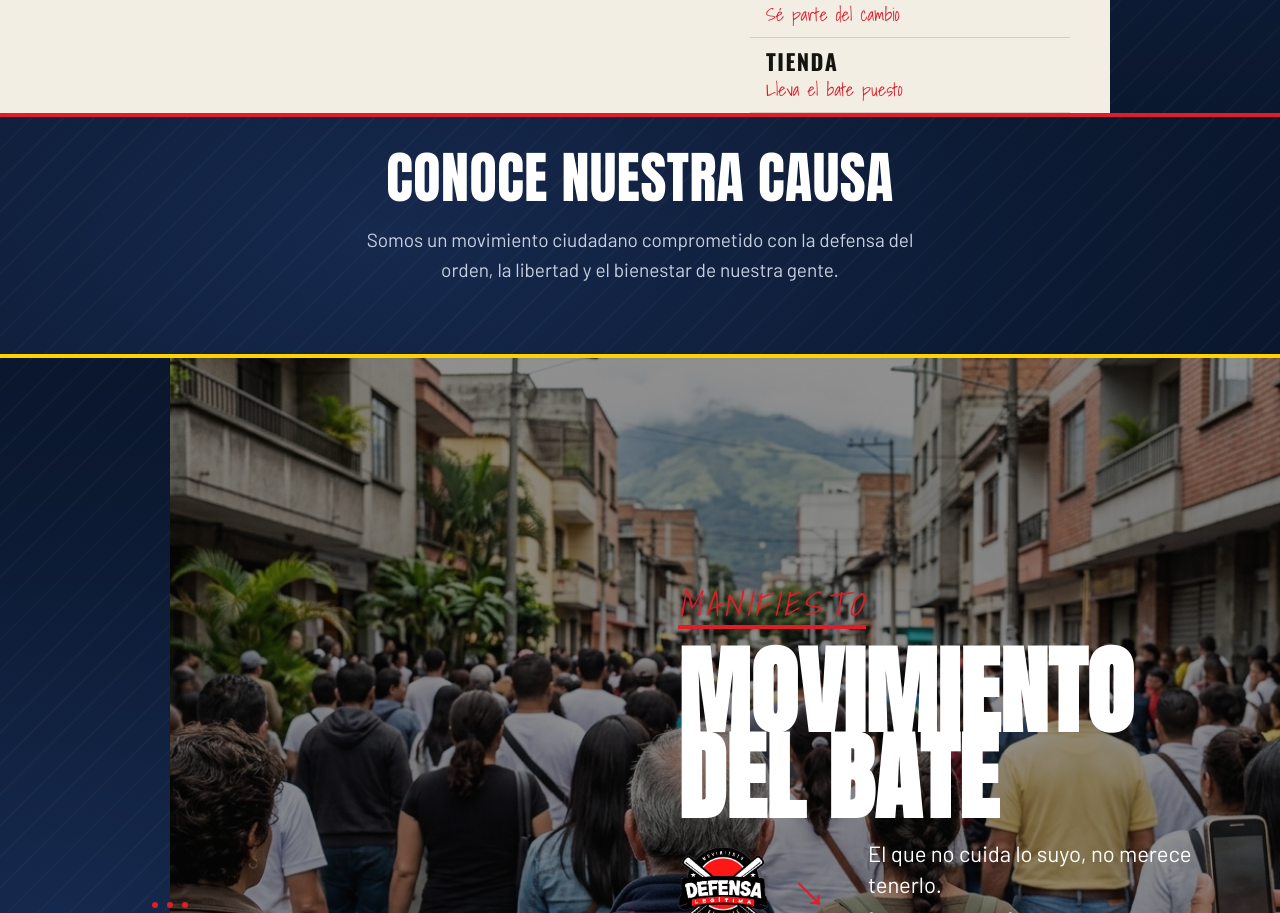
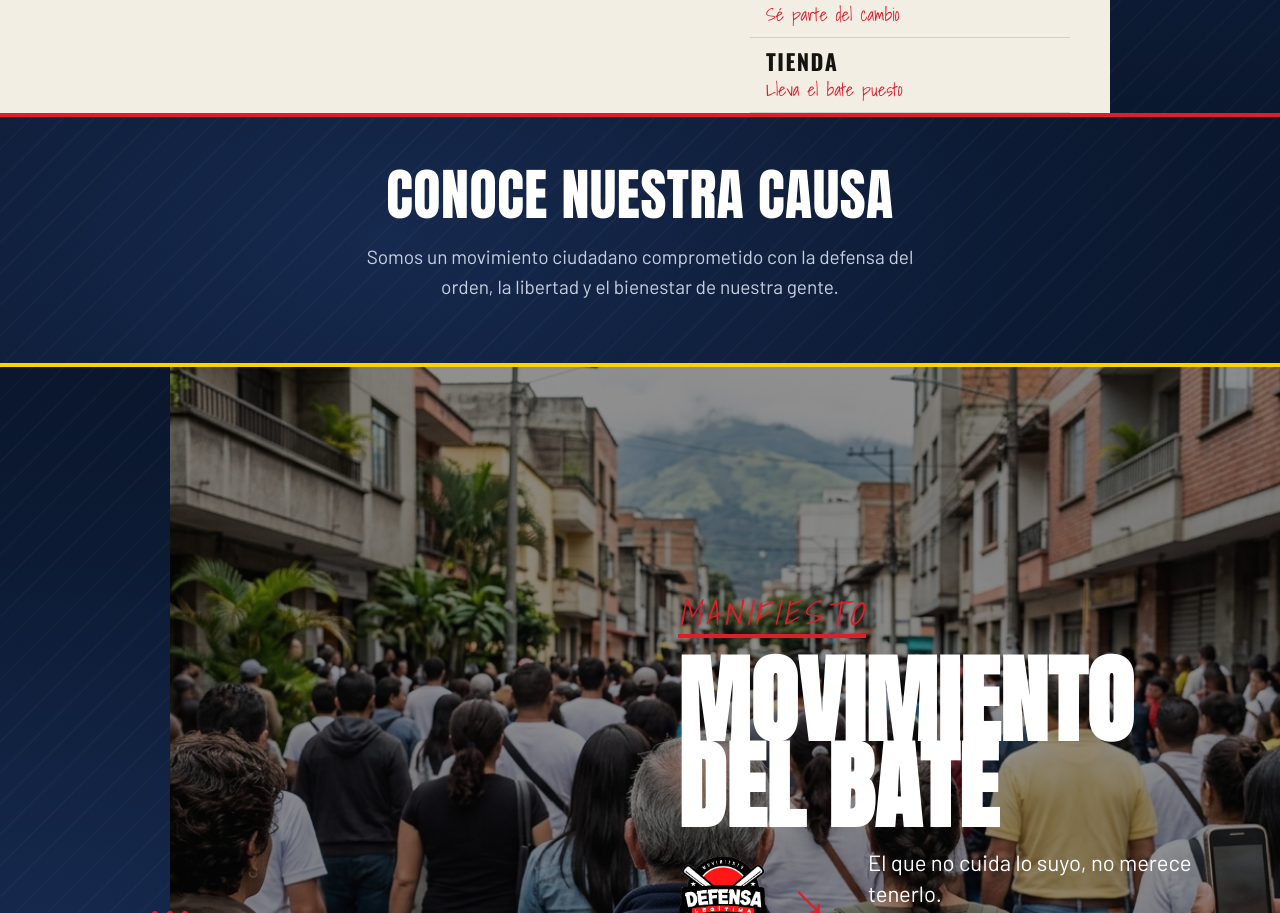
Before and after one commit to EsneiderCdD/movimiento-bate, a Next.js app: page / in a window 1280 px wide. Shown: the part 988-1901 px from the top of the page. Built offline with nearby package versions, Linux system fonts and the light colour scheme.

Commit message:
feat(tienda)

```diff
--- a/src/components/reusables/sectionHeader/SectionHeader.module.css
+++ b/src/components/reusables/sectionHeader/SectionHeader.module.css
@@ -1,7 +1,7 @@
 .section {
   position: relative;
   background: radial-gradient(1200px 700px at 30% 50%, var(--navy-medio) 0%, var(--navy-oscuro) 55%, var(--navy-profundo) 100%);
-  padding: 33px 28px;
+  padding: 50px 28px 25px;
   overflow: hidden;
   border-top: 4px solid var(--rojo);
   border-bottom: 4px solid var(--amarillo);
```
